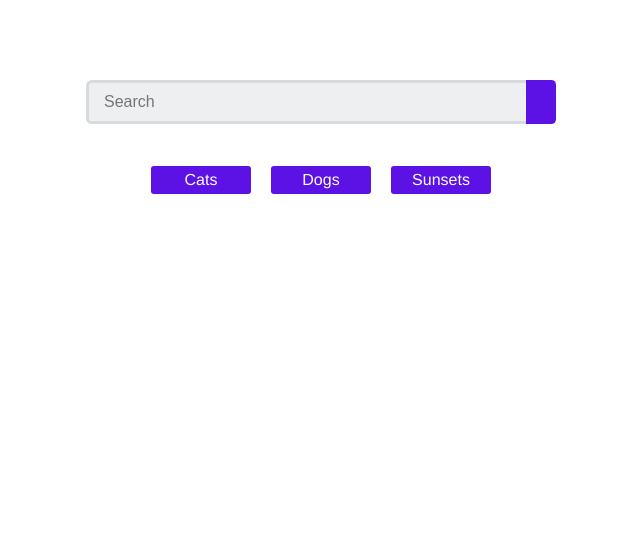
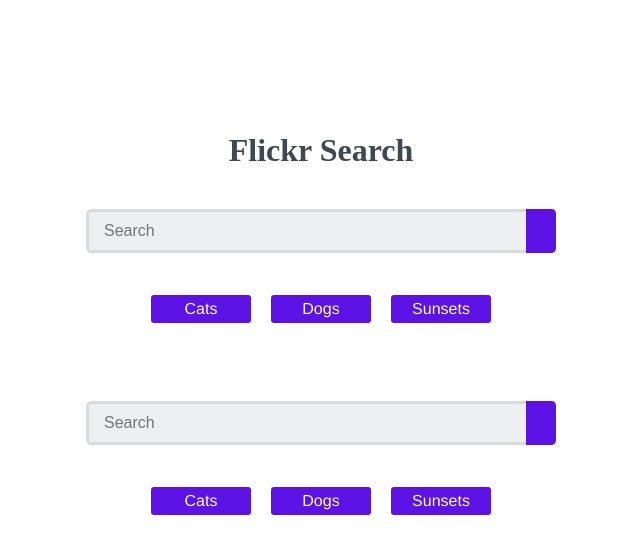
Before and after one commit to CN45/Tech-Degree-Project-11, a React (Create React App) app in the folder react_image_gallery_v1/gallery/: page / in a window 1280 px wide. Shown: the top 554 px of the page, without its empty margins (319-959 px from the left). Built offline with nearby package versions, Linux system fonts and the light colour scheme.

Commit message:
updated files added comments and added header

```diff
--- a/react_image_gallery_v1/gallery/src/App.css
+++ b/react_image_gallery_v1/gallery/src/App.css
@@ -1,10 +1,10 @@
-
 body {
   text-align: center;
   font-family: 'Helvetica', sans-serif;
   color: #3f4850;
 }
 h2 {
+  font-family: Century Gothic;
   font-size: 2em;
   margin: 52px 0 40px;
   text-transform: capitalize;
@@ -79,8 +79,6 @@
   width: 100%;
 }
 
-
-
 .not-found {
   text-align: center;
 }
--- a/react_image_gallery_v1/gallery/src/App.js
+++ b/react_image_gallery_v1/gallery/src/App.js
@@ -1,10 +1,11 @@
 import React from 'react';
+//import react router
 import { BrowserRouter, Route, Switch, Redirect } from 'react-router-dom';
 
 import './App.css';
 
 
-
+//import api key and import the components
 import NoPics from './NoPics';
 
 
@@ -13,21 +14,24 @@
 import Sunsets from './Sunsets.js';
 import Dogs from './Dogs.js';
 import SearchForm from './SearchForm';
-import Nav from './Nav';
+import Header from './Header';
 
+//switch ----it returns only the first matching route
 const App = () =>{
 
     return (
     <BrowserRouter>
       <div className="container">
-        <Switch>
+                <Header />
+                <SearchForm />
+          <Switch>
           <Route exact path="/" render={() => (<SearchForm api={apiKey} />)}/>
           <Route path="/cats" render={() => (<Cats api={apiKey} />)} />
           <Route path="/sunsets" render={() => (<Sunsets api={apiKey} />)} />
           <Route path="/dogs" render={() => (<Dogs api={apiKey} />)} />
           <Route component={NoPics} />
           <Redirect to="/" />
-        </Switch>
+          </Switch>
       </div>
     </BrowserRouter>
     );
--- a/react_image_gallery_v1/gallery/src/Dogs.js
+++ b/react_image_gallery_v1/gallery/src/Dogs.js
@@ -1,7 +1,5 @@
-import React from 'react'
-
+import React from 'react';
 import Results from './Results.js';
-import SearchForm from './SearchForm';
 
 
 const Dogs = (props) => {
--- a/react_image_gallery_v1/gallery/src/Nav.js
+++ b/react_image_gallery_v1/gallery/src/Nav.js
@@ -1,7 +1,7 @@
 import React from 'react';
 
 import { Link } from 'react-router-dom';
-
+//The <Link> component allows you to navigate between pages without reloading the whole app
 
 const Nav = () => {
 
--- a/react_image_gallery_v1/gallery/src/PhotoList.js
+++ b/react_image_gallery_v1/gallery/src/PhotoList.js
@@ -1,7 +1,8 @@
 import React from 'react';
 import Pic from './Pic';
 
-
+//Display photos each with unique key
+//server, photo id, photo secret are all from the flickr api docs
 
 
 const PhotoList = (props) => {
--- a/react_image_gallery_v1/gallery/src/Pic.js
+++ b/react_image_gallery_v1/gallery/src/Pic.js
@@ -1,5 +1,5 @@
 import React from 'react';
-
+//display photos from flickr each with unique key
 const Pic = props => (
   <li className="pic-wrap">
     <img src={props.url} alt="" key={props.id}/>
--- a/react_image_gallery_v1/gallery/src/Results.js
+++ b/react_image_gallery_v1/gallery/src/Results.js
@@ -3,7 +3,7 @@
 import PhotoList from './PhotoList';
 import NoPics from './NoPics';
 
-
+//In constuctor set this.state equal to the object
 class Results extends Component {
 constructor() {
   super();
@@ -14,7 +14,7 @@
     loading: true
   }
 }
-
+//Fetch the data from flickr api
 componentDidMount() {
 if (this.props.query !== "") {
 
@@ -54,7 +54,7 @@
 
 
 
-                 // Include a 404-like error route when a URL path does not match a route.
+                 // 404 error route when a URL path does not match a route.
 
              if (this.state.photos.length === 0 && this.state.keyword !== '') {
                  return (<NoPics />);
--- a/react_image_gallery_v1/gallery/src/SearchForm.js
+++ b/react_image_gallery_v1/gallery/src/SearchForm.js
@@ -4,7 +4,7 @@
 
 
 export default class SearchForm extends Component {
-
+//search field
 
       state = {
           query: '',
--- a/react_image_gallery_v1/gallery/src/index.js
+++ b/react_image_gallery_v1/gallery/src/index.js
@@ -4,5 +4,7 @@
 import App from './App';
 import registerServiceWorker from './registerServiceWorker';
 
+
+
 ReactDOM.render(<App />, document.getElementById('root'));
 registerServiceWorker();
```
